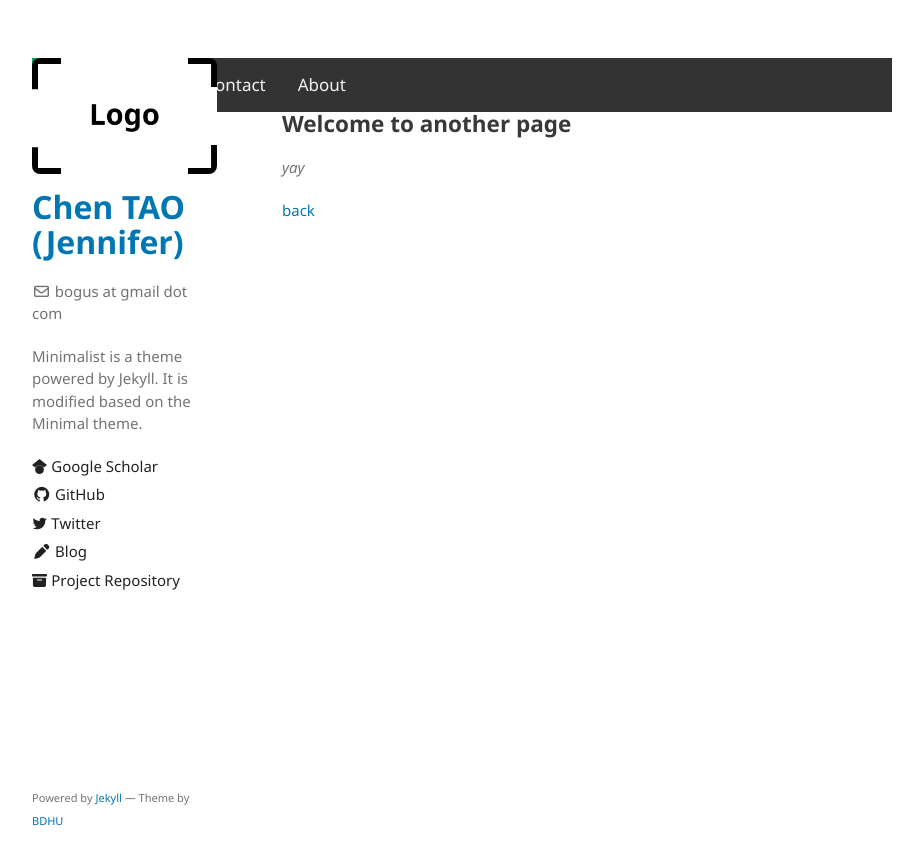
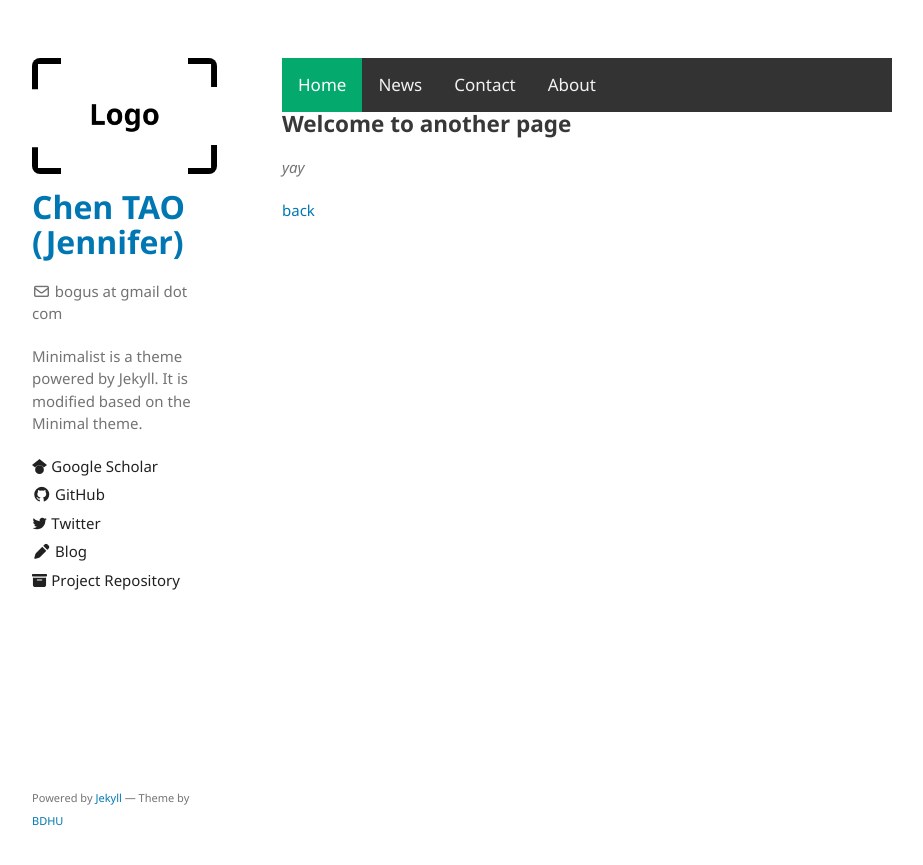
Before and after one commit to TAOC0002/TAOC0002.github.io, a Jekyll site: the page built from another-page.md, in a window 1280 px wide. Shown: the top 865 px of the page, without its empty margins (178-1101 px from the left). Built offline with Jekyll 4.4.1, drawn with Linux system fonts in a browser that asks for light colours; our own code applies the rules of GitHub Pages for plain Markdown files.

Commit message:
Update default.html

```diff
--- a/_layouts/default.html
+++ b/_layouts/default.html
@@ -53,14 +53,13 @@
         </div>
       </div>
 
-      <div class="topnav">
-        <a class="active" href="#home">Home</a>
-        <a href="#news">News</a>
-        <a href="#contact">Contact</a>
-        <a href="#about">About</a>
-      </div>
-
       <section>
+        <div class="topnav">
+          <a class="active" href="#home">Home</a>
+          <a href="#news">News</a>
+          <a href="#contact">Contact</a>
+          <a href="#about">About</a>
+        </div>
 
       {{ content }}
 
```
